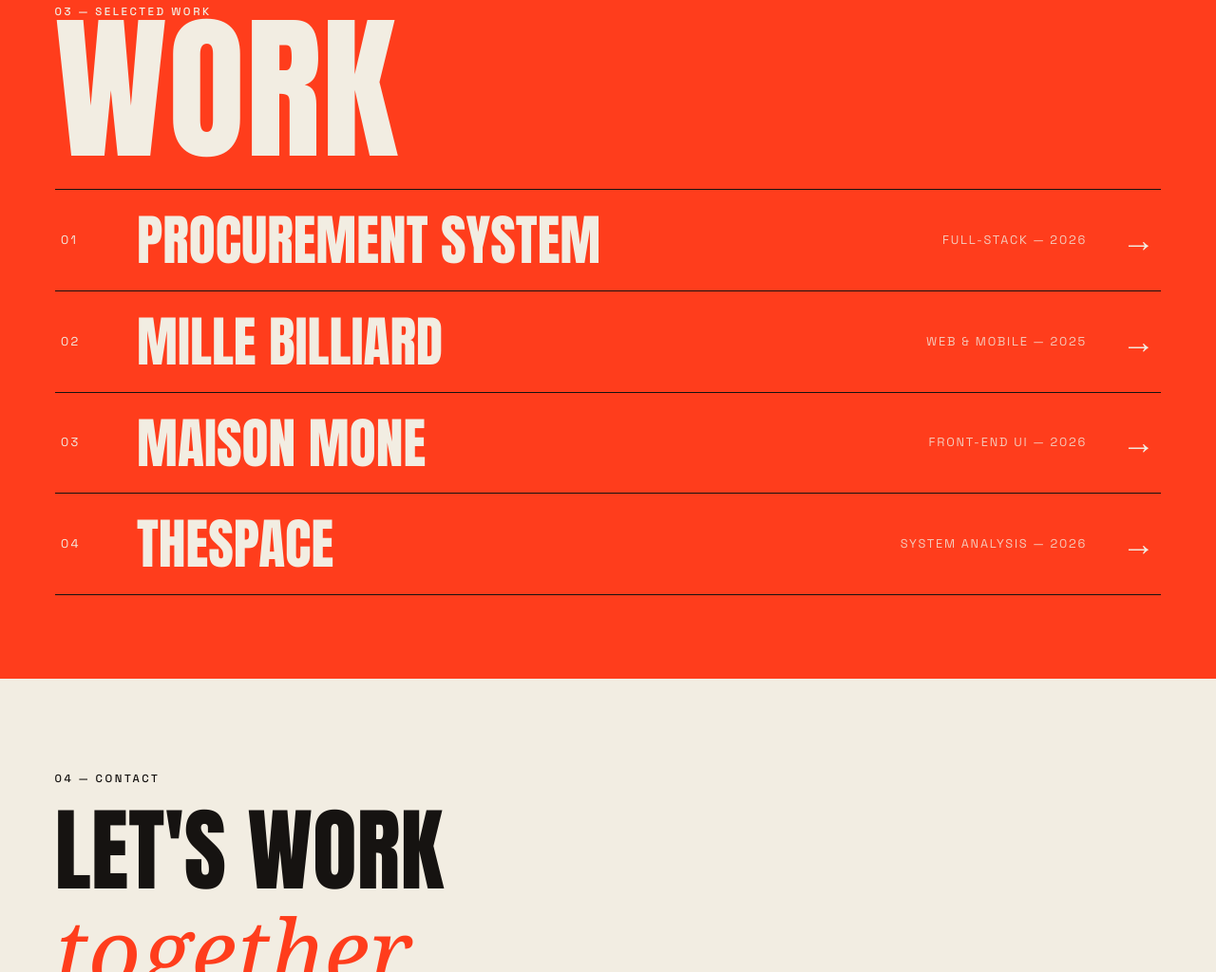
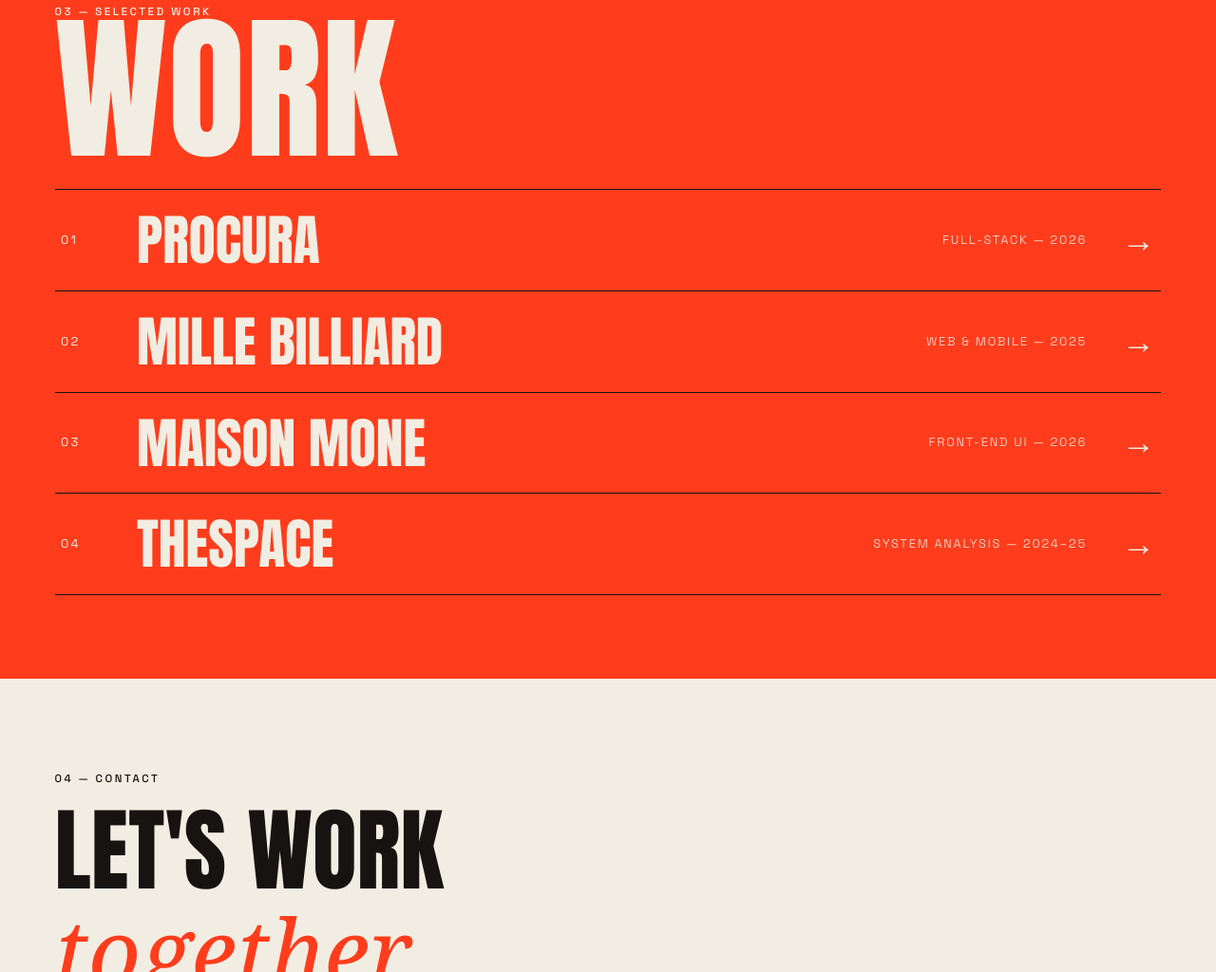
Before and after one commit to exolonebanhh/exolonebanhh.github.io, a plain HTML site: page index.html in a window 1280 px wide. Shown: the part 2794-3818 px from the top of the page at 95% size. Drawn offline with Linux system fonts and the light colour scheme; a web font is replaced by a local one.

Commit message:
docs: TheSpace business case; rename Procurement System to Procura

```diff
--- a/index.html
+++ b/index.html
@@ -179,7 +179,7 @@
              Kalau repo GitHub-nya nanti publik, tambahkan link repo di halaman dokumentasinya. -->
         <a class="work" href="projects/procurement-system.html" data-reveal>
           <span class="work__num">01</span>
-          <span class="work__title">Procurement System</span>
+          <span class="work__title">Procura</span>
           <span class="work__meta">Full-Stack — 2026</span>
           <span class="work__arrow" aria-hidden="true">→</span>
         </a>
@@ -198,7 +198,7 @@
         <a class="work" href="projects/thespace.html" data-reveal data-delay="180">
           <span class="work__num">04</span>
           <span class="work__title">TheSpace</span>
-          <span class="work__meta">System Analysis — 2026</span>
+          <span class="work__meta">System Analysis — 2024–25</span>
           <span class="work__arrow" aria-hidden="true">→</span>
         </a>
       </div>
```
